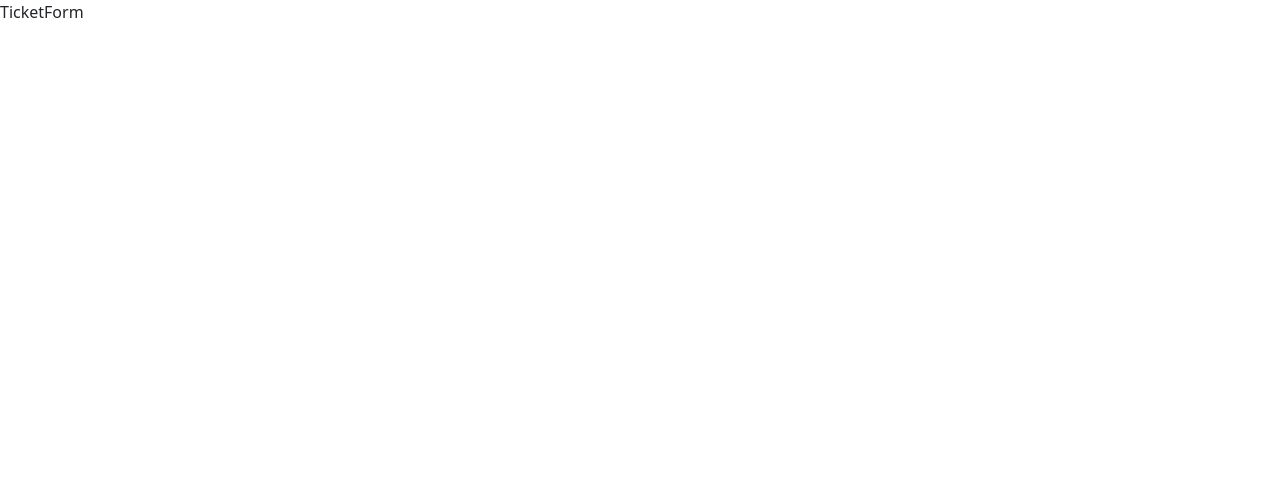
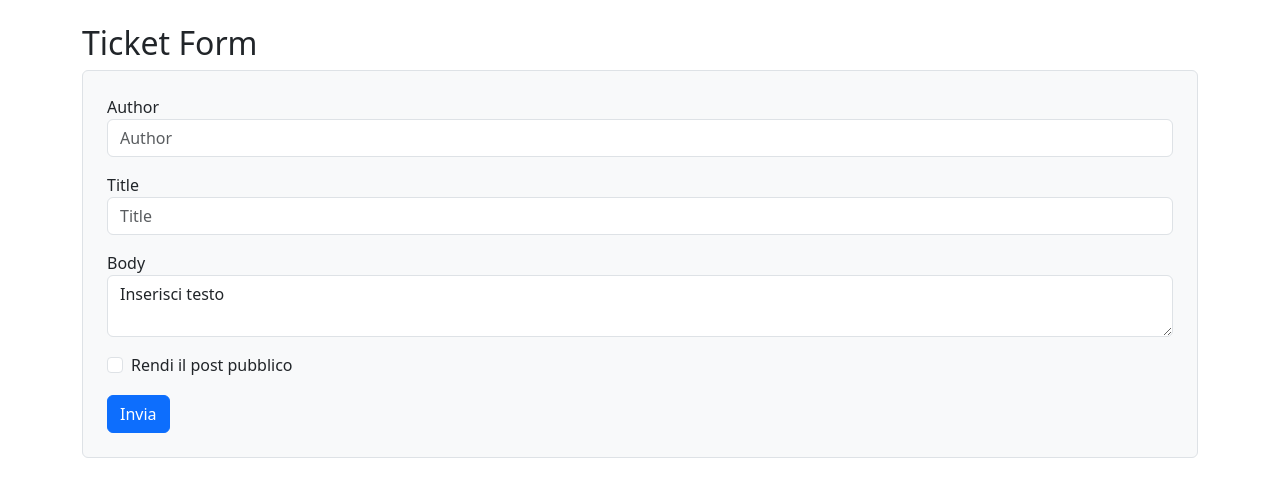
Before and after one commit to MattiaCallegaro/react-post-form, a React (Vite) app: page / in a window 1280 px wide. Shown: the top 496 px of the page. Built offline with nearby package versions, Linux system fonts and the light colour scheme.

Commit message:
[UPD] Add static form

```diff
--- a/src/components/TicketForm.jsx
+++ b/src/components/TicketForm.jsx
@@ -4,7 +4,49 @@ import axios from 'axios'
 
 const TicketForm = () => {
     return (
-        <div>TicketForm</div>
+        <div className="container mt-4">
+            <div className="row">
+                <div className="col-12">
+                    <h2>Ticket Form</h2>
+                </div>
+                <div className="col-12">
+                    {/* `Form */}
+                    <form action="" className='border rounded bg-light p-4'>
+                        <div className="row g-3">
+                            <div className="col-12">
+                                <label htmlFor="" className='control-label'>Author</label>
+                                <input type="text" name='author' className='form-control' placeholder='Author' />
+                            </div>
+                            <div className="col-12">
+                                <label htmlFor="" className='control-label'>Title</label>
+                                <input type="text" name='title' className='form-control' placeholder='Title' />
+                            </div>
+                            <div className="col-12">
+                                <label htmlFor="" className='control-label'>Body</label>
+                                <textarea name="body" id="body" className='form-control'>Inserisci testo</textarea>
+                            </div>
+                            <div className="col-12">
+                                <div className="form-check">
+                                    <label className="control-label" htmlFor="">
+                                        Rendi il post pubblico
+                                    </label>
+                                    <input
+                                        type="checkbox"
+                                        className="form-check-input"
+                                        id="public"
+                                        name="public"
+                                    />
+
+                                </div>
+                            </div>
+                            <div className="col-12">
+                                <button type='submit' className="btn btn-primary">Invia</button>
+                            </div>
+                        </div>
+                    </form>
+                </div>
+            </div>
+        </div>
     )
 }
 
```
